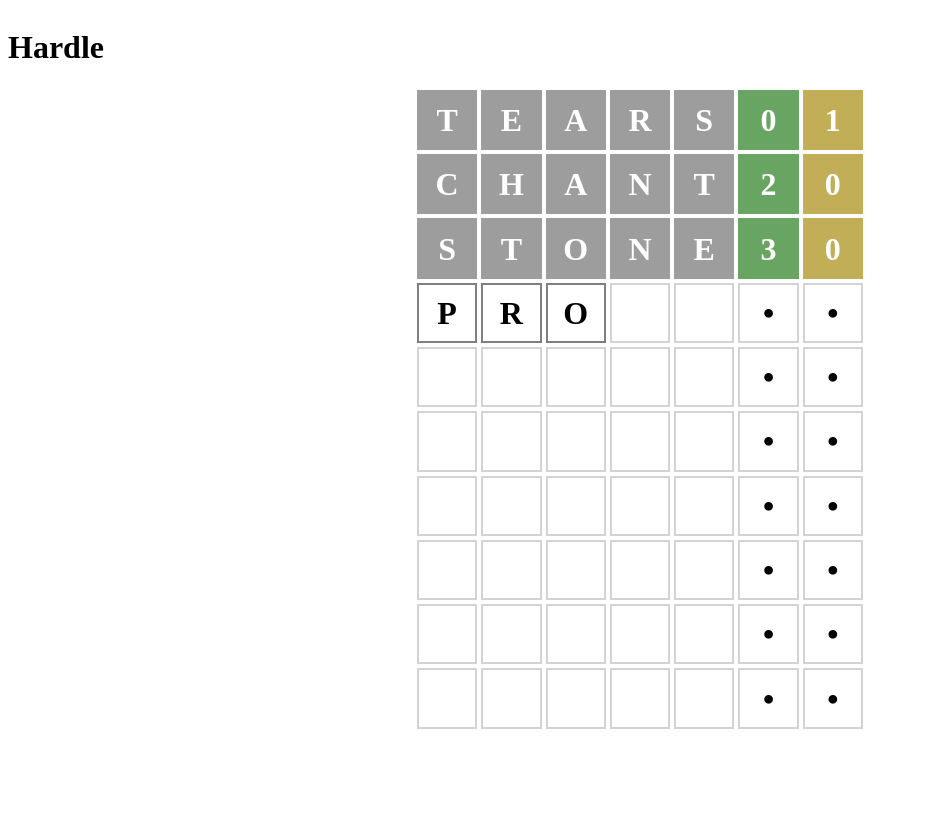
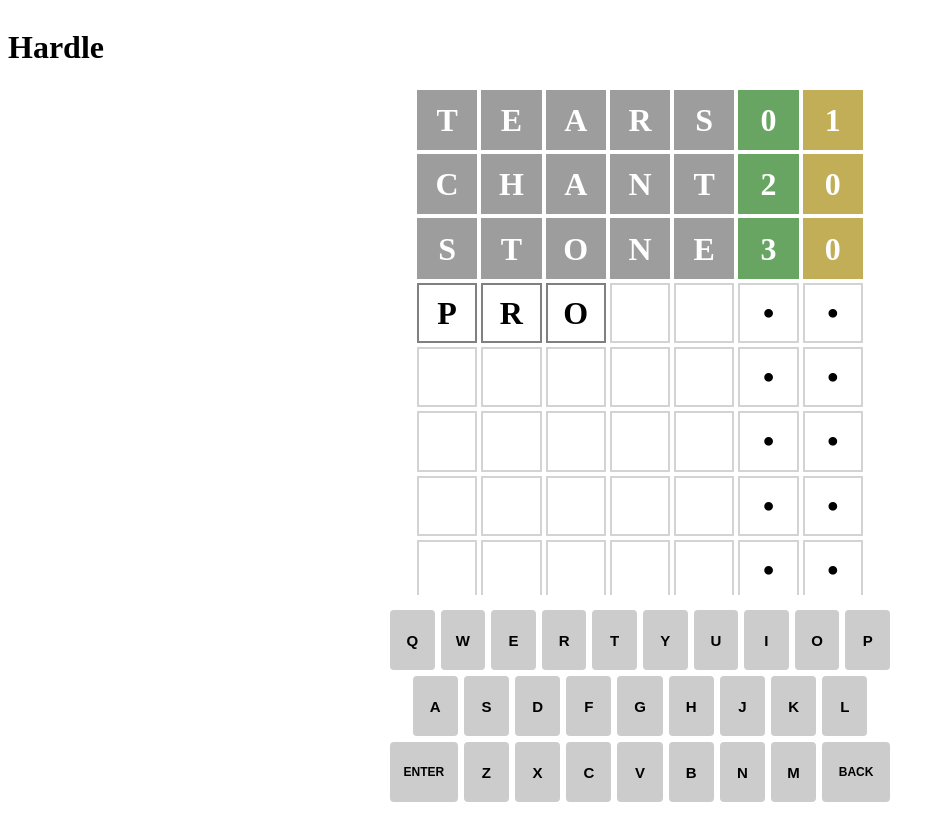
Before and after one commit to hughmarch/hardl, a React (Create React App) app: page / in a window 1280 px wide. Shown: the whole page, without its empty margins (0-945 px from the left). Built offline with nearby package versions, Linux system fonts and the light colour scheme; the HTML template or start-up script is replaced by a standard one.

Commit message:
Added styled keyboard component

```diff
--- a/src/App.tsx
+++ b/src/App.tsx
@@ -2,6 +2,7 @@
 import './styles/App.css';
 import Header from "./Header";
 import GameBoard from "./GameBoard";
+import Keyboard from "./Keyboard";
 import {NUM_GUESSES} from "./Constants";
 
 // Placeholder answer until a daily answer can be used
@@ -25,6 +26,25 @@
         }
     }
 
+    // Tries to add a letter to the guess. If the current guess has fewer letters
+    // than the answer, adds the letter.
+    addLetter = (key: string) => {
+        console.log(`Added ${key}`);
+    }
+
+    // Tries to remove a letter from the guess. If the current guess has at least one
+    // letter, removes the last letter.
+    removeLetter = () => {
+        console.log('Removed key');
+    }
+
+    // Tries to submit a guess. If the current guess is the same length as the answer,
+    // the current guess is submitted and the new current guess is blank, or if all the
+    // guesses have been used, the game is over.
+    submitGuess = () => {
+        console.log('Submitted guess');
+    }
+
     render() {
         return (
             <div className="app-container">
@@ -35,6 +55,10 @@
                     answer={answer}
                     numGuesses={NUM_GUESSES}
                 />
+                <Keyboard
+                    onKeyPressed={this.addLetter}
+                    onBackKeyPressed={this.removeLetter}
+                    onSubmitKeyPressed={this.submitGuess} />
             </div>
         );
     }
--- a/src/Guess.tsx
+++ b/src/Guess.tsx
@@ -80,7 +80,7 @@
             }
 
             letters.push(
-                <div className={`tile ${border}`}>
+                <div className={`tile ${border}`} key={i}>
                     <div>
                         <span>{letter}</span>
                     </div>
--- /dev/null
+++ b/src/Keyboard.tsx
@@ -0,0 +1,79 @@
+import React, {Component} from 'react';
+import './styles/Keyboard.css'
+
+// The QWERTY keyboard layout where a list of strings represents a row on the
+// keyboard. SPACER is used as a gap in the keyboard used with flexbox to space
+// rows correctly and make all keys the same length. The keyboard includes enter
+// and backspace keys.
+const KEYS: string[][] = [
+    ['q', 'w', 'e', 'r', 't', 'y', 'u', 'i', 'o', 'p'],
+    ['SPACER', 'a', 's', 'd', 'f', 'g', 'h', 'j', 'k', 'l', 'SPACER'],
+    ['ENTER', 'z', 'x', 'c', 'v', 'b', 'n', 'm', 'BACK']
+]
+
+interface KeyboardProps {
+    onKeyPressed(key: string): void;    // Called when a letter key is pressed.
+    onBackKeyPressed(): void;           // Called when the back key is pressed.
+    onSubmitKeyPressed(): void;         // Called when the submit key is pressed.
+}
+
+/**
+ * A QWERTY keyboard display for mobile devices.
+ */
+class Keyboard extends Component<KeyboardProps> {
+    // Handles a key press passes the event to the parent.
+    onKeyPressed = (key: string) => {
+        if (key === "ENTER") {
+            this.props.onSubmitKeyPressed();
+        } else if (key === "BACK") {
+            this.props.onBackKeyPressed();
+        } else {
+            this.props.onKeyPressed(key);
+        }
+    }
+
+    render() {
+        // Construct the keyboard row by row using KEYS
+        const rows: any[] = [];
+        for (let i = 0; i < KEYS.length; i++) {
+            const rowKeys: any[] = [];
+
+            // Build a single row of keys
+            for (let j = 0; j < KEYS[i].length; j++) {
+                if (KEYS[i][j] === "SPACER") {
+                    // Add a spacer to the row (not a key button)
+                    rowKeys.push(
+                        <div className="spacer" key={j}/>
+                    )
+                } else {
+                    // Add a key button. ENTER and BACK buttons are wider.
+                    rowKeys.push(
+                        <button key={j}
+                            className={`key ${
+                                (KEYS[i][j] === "ENTER" || KEYS[i][j] === "BACK")
+                                ? 'key-wide'
+                                : ''}`}
+                            // Create an anonymous function that calls this.onKeyPressed
+                            // with the proper arguments because onClick doesn't take
+                            // arguments.
+                            onClick={() => this.onKeyPressed(KEYS[i][j])}>
+                            {KEYS[i][j]}
+                        </button>
+                    )
+                }
+            }
+
+            rows.push(
+                <div className="keyboard-row" key={i}>{rowKeys}</div>
+            )
+        }
+
+        return (
+            <div className="keyboard">
+                {rows}
+            </div>
+        )
+    }
+}
+
+export default Keyboard;
--- a/src/styles/App.css
+++ b/src/styles/App.css
@@ -2,6 +2,6 @@
 .app-container {
     display: flex;
     flex-direction: column;
-    justify-content: stretch;
+    justify-content: space-between;
     height: 100vh;
 }
--- a/src/styles/Guess.css
+++ b/src/styles/Guess.css
@@ -20,8 +20,20 @@
     left: 50%;
     transform: translate(-50%, -50%);
     text-transform: uppercase;
-    font-size: 32px;
+    font-size: 20px;
     font-weight: 700;
+}
+
+@media(min-width: 350px) {
+    .tile div span  {
+        font-size: 24px;
+    }
+}
+
+@media(min-width: 450px) {
+    .tile div span  {
+        font-size: 32px;
+    }
 }
 
 .tile-light-border {
--- /dev/null
+++ b/src/styles/Keyboard.css
@@ -0,0 +1,44 @@
+
+/* Center the keyboard with a max-width of 600px and width 95% */
+.keyboard {
+    max-width: 500px;
+    margin: 15px auto 0;
+    width: 95%;
+}
+
+/* Make each row a flexbox */
+.keyboard-row {
+    display: flex;
+    margin-bottom: 6px;
+}
+
+/* Style keys, specify height, margin, and flex */
+.keyboard-row .key {
+    height: 60px;
+    margin: 0 6px 0 0;
+    padding: 0;
+    flex: 1;
+    border: none;
+    color: black;
+    background-color: #cccccc;
+    text-transform: uppercase;
+    font-weight: 600;
+    font-size: 15px;
+    border-radius: 4px;
+}
+
+/* Specify no margin on last key in row */
+.keyboard-row .key:last-of-type {
+    margin-right: 0;
+}
+
+/* Specify flex for wide keys */
+.keyboard-row .key-wide {
+    flex: 1.5;
+    font-size: 12px;
+}
+
+/* Specify flex for spacer */
+.keyboard-row .spacer {
+    flex: 0.5;
+}
```
